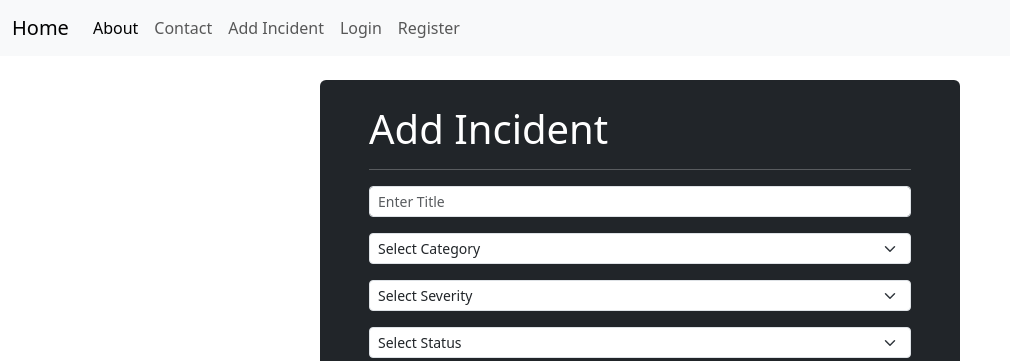
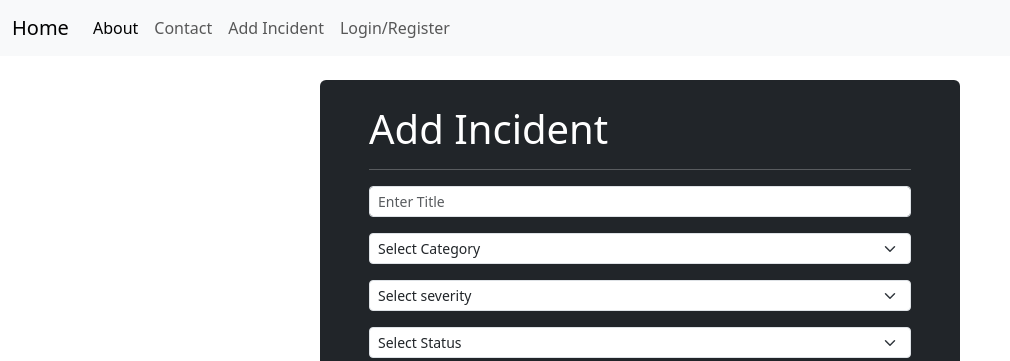
Before and after one commit to techclass-of-education/cdac-web-tech-oct-2026, a React (Vite) app in the folder react-projects/incident-app/: page /add in a window 1280 px wide. Shown: the top 361 px of the page, without its empty margins (0-1010 px from the left). Built offline with nearby package versions, Linux system fonts and the light colour scheme.

Commit message:
conditional rendering

```diff
--- a/react-projects/incident-app/src/components/FormElements.jsx
+++ b/react-projects/incident-app/src/components/FormElements.jsx
@@ -30,3 +30,34 @@ export function TextField({pHolder,
                     />
     </>)
 }
+
+
+export function SelectField({
+            stateFunction,
+            statevar,
+            selectId,
+            optionData})
+{
+    return(    <select
+            id={selectId}
+            className="form-select form-select-sm"
+            value={statevar}
+            onChange={function (event) {
+              stateFunction(event.target.value);
+              }}
+          >
+            {
+                optionData.map((e)=><option value={e.value}>
+                                    {e.text}
+                                    </option>)
+            }
+          </select>)
+}
+
+
+export function ButtonField({isDisable,text,color})
+{
+    return(
+        <button disabled={isDisable}  className={`btn btn-${color}`}>{text}</button>
+    )
+}
--- a/react-projects/incident-app/src/layout/Navbar.jsx
+++ b/react-projects/incident-app/src/layout/Navbar.jsx
@@ -34,8 +34,8 @@ return(<>
         <Link className="nav-link active" aria-current="page" to="/about">About</Link>
         <Link className="nav-link" to="/contact">Contact</Link>
         <Link className="nav-link" to="/add">Add Incident</Link>
-        <Link className="nav-link" to="/login">Login</Link>
-        <Link className="nav-link" to="/register">Register</Link>
+        <Link className="nav-link" to="/user-forms">Login/Register</Link>
+        {/* <Link className="nav-link" to="/register">Register</Link> */}
 
       </div>
     </div>
--- a/react-projects/incident-app/src/main.jsx
+++ b/react-projects/incident-app/src/main.jsx
@@ -11,6 +11,7 @@ import { About } from './pages/About.jsx'
 import {AddIncident} from "./pages/AddIncident.jsx"
 import { IncidentsList } from './pages/IncidentsList.jsx'
 import { IncidentDetails } from './pages/IncidentDetails.jsx'
+import { UserAuthForms } from './pages/UserAuthForms.jsx'
 
 createRoot(document.getElementById('root')).render(
   <StrictMode>
@@ -32,6 +33,8 @@ createRoot(document.getElementById('root')).render(
           <Route path="/list" element={<IncidentsList/>}/>
 
           <Route path="/details" element={<IncidentDetails/>}/>
+
+          <Route path="/user-forms" element={<UserAuthForms/>}/>
       </Routes>
     </BrowserRouter>
   </StrictMode>,
--- a/react-projects/incident-app/src/pages/AddIncident.jsx
+++ b/react-projects/incident-app/src/pages/AddIncident.jsx
@@ -1,5 +1,6 @@
 import { useEffect,useState } from "react";
 import { useNavigate } from "react-router-dom";
+import { ButtonField, SelectField } from "../components/FormElements";
 
 export function AddIncident() {
   const [title, setTitle] = useState("");
@@ -58,53 +59,57 @@ useEffect(function(){
 
         <div className="mb-3">
           {/* <label htmlFor="categoary" className="form-label form-label-sm">Category</label> */}
-          <select
-            id="category"
-            className="form-select form-select-sm"
-            value={category}
-            onChange={function (event) {
-              setCategory(event.target.value);
-              }}
-          >
-            <option value>Select Category</option>
-            <option selected value="phising">Phising</option>
-            <option value="malware">Malware</option>
-            <option value="db_error">DB Error</option>
-            <option value="server_error">Server Error</option>
-          </select>
+
+          <SelectField
+          stateFunction={setCategory}
+          statevar={category}
+          selectId={"category"}
+          optionData={[
+            {value:"",text:"Select Category"},
+            {value:"phising",text:"Phising"},
+            {value:"malware",text:"Malware"},
+            {value:"db_error",text:"DB Error"},
+            {value:"server_error",text:"Server Error"},
+          ]
+        }
+          />
+
+
+
         </div>
         <div className="mb-3">
           {/* <label htmlFor="severity" className="form-label form-label-sm">Severity</label> */}
-          <select
-            id="severity"
-            className="form-select form-select-sm"
-            value={severity}
-            onChange={function (event) {
-              setSeverity(event.target.value);
-            }}
-          >
-            <option value>Select Severity</option>
-            <option value="high">High</option>
-            <option value="critical">Critical</option>
-            <option value="medium">Medium</option>
-            <option value="low">Low</option>
-          </select>
+            <SelectField
+             stateFunction={setSeverity}
+              statevar={severity}
+              selectId={"severity"}
+              optionData={[
+                {value:"",text:"Select severity"},
+                {value:"high",text:"High"},
+                {value:"critical",text:"Critical"},
+                {value:"medium",text:"Medium"},
+                {value:"low",text:"Low"},
+              ]
+        }
+          />
+
         </div>
         <div className="mb-3">
           {/* <label htmlFor="status" className="form-label form-label-sm">Status</label> */}
-          <select
-            id="status"
-            className="form-select form-select-sm"
-            value={status}
-            onChange={function (event) {
-              setStatus(event.target.value);
-            }}
-          >
-            <option value>Select Status</option>
-            <option value="open">Open</option>
-            <option value="investigating">Investigating</option>
-            <option value="resolved">Resolved</option>
-          </select>
+
+           <SelectField
+          stateFunction={setStatus}
+          statevar={status}
+          selectId={"status"}
+          optionData={[
+            {value:"",text:"Select Status"},
+            {value:"open",text:"Open"},
+            {value:"investigating",text:"Investigating"},
+            {value:"resolved",text:"Resolved"},
+          ]
+        }
+          />
+
         </div>
         <div className="mb-3">
           {/* <label htmlFor="description" className="form-label form-label-sm">Description</label> */}
@@ -118,8 +123,8 @@ useEffect(function(){
             placeholder="Enter Description"
           ></textarea>
         </div>
-
-        <button className="btn btn-success">Add</button>
+<ButtonField color={"success"} text={"Add"} isDisable={false}/>
+        {/* <button className="btn btn-success">Add</button> */}
       </form>
     </div>
   );
--- a/react-projects/incident-app/src/pages/Contact.jsx
+++ b/react-projects/incident-app/src/pages/Contact.jsx
@@ -1,5 +1,5 @@
 import { useState,useRef, useEffect,useCallback, useMemo } from "react";
-import { TextField } from "../components/FormElements";
+import { ButtonField, TextField } from "../components/FormElements";
 import { TextAreaField } from "../components/FormElements";
 
 export function Contact()
@@ -41,6 +41,7 @@ export function Contact()
             if(name && mobile && email && msg)
             {
                     setAccept(!accept)
+                    setSendBtnDisabled(false)
             }
             else
             {
@@ -80,15 +81,7 @@ export function Contact()
                         refVar={mobileRef}
                         />
 
-                    {/* <input className="form-control form-control-sm"
-                        value={mobile}
-                        ref={mobileRef}
-                        onChange={function (event) {
-                               setMobile(event.target.value);
-                        }}
-                        placeholder="Enter Mobile"
 
-                    /> */}
                 </div>
                 <div className="mb-3">
                      <TextField
@@ -97,30 +90,14 @@ export function Contact()
                         stateVar={email}
                         refVar={emailRef}
                         />
-                    {/* <input className="form-control form-control-sm"
-                        value={email}
-                        ref={emailRef}
-                        onChange={function (event) {
-                        setEmail(event.target.value);
-                        }}
-                        placeholder="Enter Email-Id"
 
-                    /> */}
                 </div>
                 <div className="mb-3">
                     <TextAreaField  pHolder="Enter Message/Suggesion"
                         stateFunction={setMsg}
                         stateVar={msg}
                         refVar={msgRef}/>
-                    {/* <textarea className="form-control form-control-sm"
-                      ref={msgRef}
-                      defaultValue={msg}
-                        onChange={function (event) {
-                        setMsg(event.target.value);
-                        }}
-                        placeholder="Enter Message/Suggesion"
 
-                    ></textarea> */}
                 </div>
                 <div className="form-check mb-3">
                     <input checked={accept} onClick={handleAccept}
@@ -129,7 +106,8 @@ export function Contact()
                         I accept
                     </label>
                 </div>
-                <button disabled={sendBtnDisabled}  className="btn btn-danger">Send</button>
+                <ButtonField isDisable={sendBtnDisabled} text={"Send"} color="danger"/>
+                {/* <button disabled={sendBtnDisabled}  className={`btn btn-${}`}>Send</button> */}
 
             </div>
     </form>
--- /dev/null
+++ b/react-projects/incident-app/src/pages/UserAuthForms.jsx
@@ -0,0 +1,48 @@
+import { useState } from "react"
+import { Login } from "./Login"
+import { Register } from "./Register"
+
+export function UserAuthForms({})
+{
+
+
+    // if(isLogin)
+    // {
+    //     return(<Login/>)
+    // }
+    // else
+    // {
+    //     return(<Register/>)
+    // }
+
+
+    const [isLogin,setIsLogin]=useState(true)
+    return(<>
+   <ul className="nav nav-pills mb-3" id="pills-tab" role="tablist">
+  <li className="nav-item" role="presentation">
+    <button className="nav-link active"  data-bs-toggle="pill"  onClick={function()
+        {
+            setIsLogin(true)
+        }
+    }  type="button" role="tab" >Login</button>
+  </li>
+  <li className="nav-item" role="presentation">
+    <button className="nav-link"  data-bs-toggle="pill"  onClick={function()
+        {
+            setIsLogin(false)
+        }
+    }  type="button" >Register</button>
+  </li>
+
+</ul>
+<div className="tab-content" id="pills-tabContent">
+  <div className="tab-pane fade show active" id="pills-login" role="tabpanel" aria-labelledby="pills-home-tab" tabindex="0">
+    {
+        isLogin?<Login/>:<Register/>
+    }
+    </div>
+
+
+</div>
+    </>)
+}
```
Also changed, not shown: react-projects/incident-app/src/components/TextAreaField.jsx (deleted, +0 -15 lines), react-projects/incident-app/src/components/TextField.jsx (deleted, +0 -16 lines).
